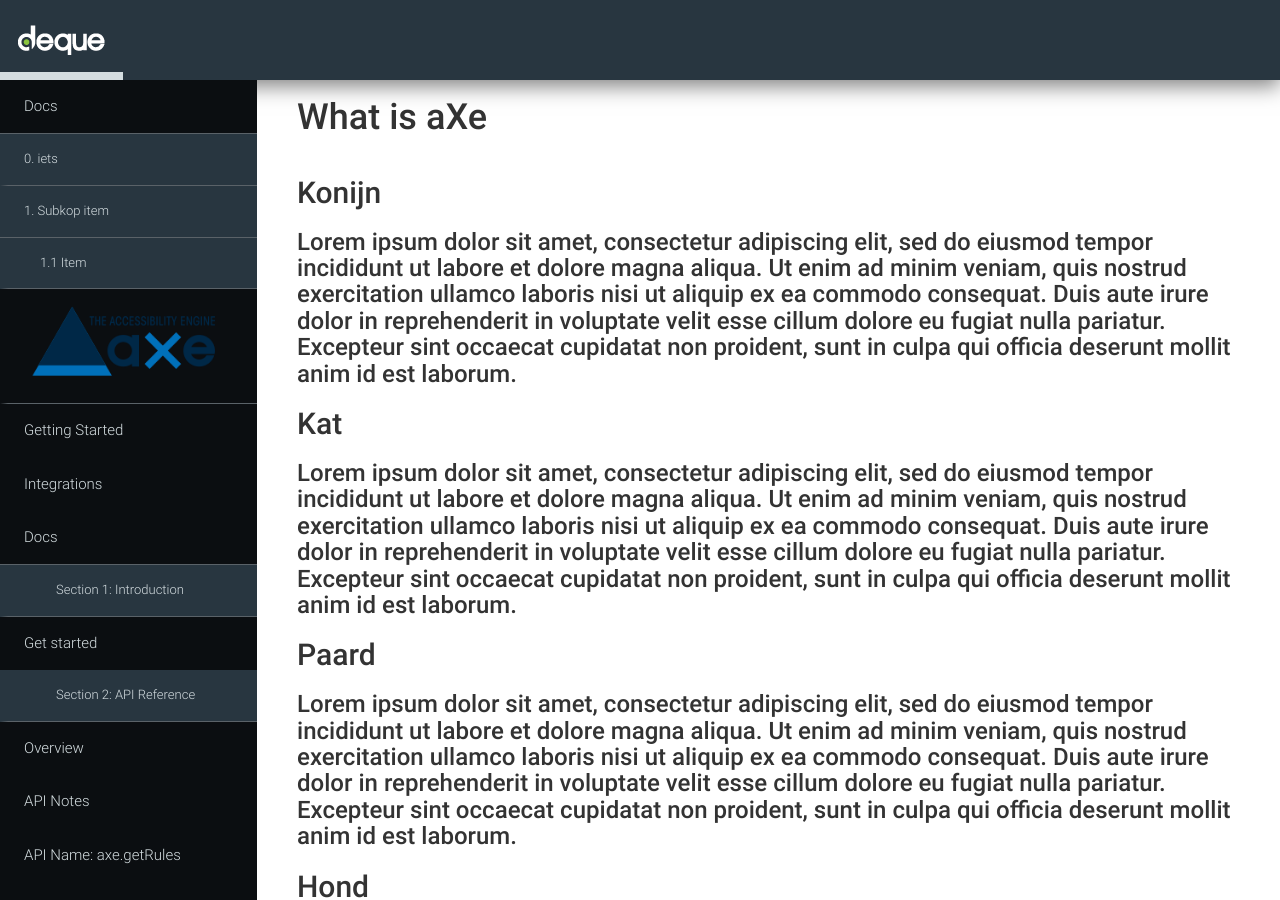
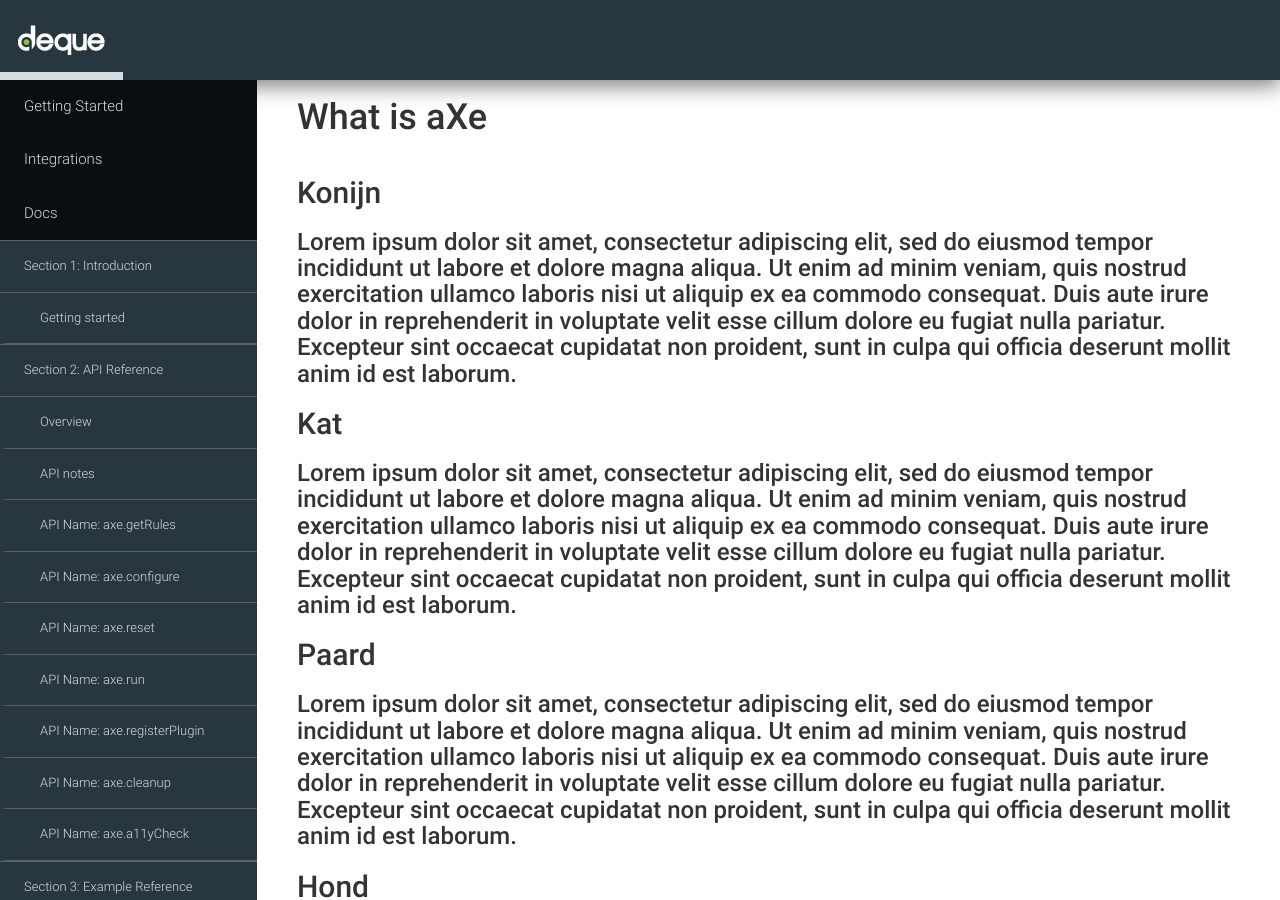
Before and after one commit to dequelabs/axe-website, a Jekyll site: the page built from index.html, in a window 1280 px wide. Built offline with Jekyll 4.4.1, drawn with Linux system fonts in a browser that asks for light colours.

Commit message:
Links and names included

```diff
--- a/_includes/navbar.html
+++ b/_includes/navbar.html
@@ -1,16 +1,47 @@
 <nav>
 <ul class="dqpl-side-bar dqpl-main-nav">
-    <li class="dqpl-subnav"><a href="/"> Docs </a>
+    <li class="dqpl-subnav"><a href="/getting-started/index.html">Getting Started</a></li>
+    <li class="dqpl-subnav"><a href="/integrations/index.html">Integrations</a></li>
+    <li class="dqpl-subnav"><a href="/docs/index.html">Docs </a>
       <ul>
-        <li><a href="">0. iets</a></li>
         <li class="dqpl-subnav">
-          <a href="#h2"> 1. Subkop item </a>
+          <a href="#section-1-introduction">Section 1: Introduction</a>
           <ul class="dqpl-submenu" style="display:block">
-            <li><a href="#h3">1.1 Item</a></li>
+            <li><a href="#getting-started">Getting started</a></li>
           </ul>
         </li>
       </ul>
+      <ul>
+          <li class="dqpl-subnav">
+            <a href="#section-2-api-reference">Section 2: API Reference</a>
+              <ul class="dqpl-submenu" style="display:block">
+                <li><a href="#overview">Overview</a></li>
+                <li><a href="#api-notes">API notes</a></li>
+                <li><a href="#api-name-axegetrules">API Name: axe.getRules</a></li>
+                <li><a href="#api-name-axeconfigure">API Name: axe.configure</a></li>
+                <li><a href="#api-name-axereset">API Name: axe.reset</a></li>
+                <li><a href="#api-name-axerun">API Name: axe.run</a></li>
+                <li><a href="#api-name-axeregisterplugin">API Name: axe.registerPlugin</a></li>
+                <li><a href="#api-name-axecleanup">API Name: axe.cleanup</a></li>
+                <li><a href="#api-name-axea11ycheck">API Name: axe.a11yCheck</a></li>
+              </ul>
+          </li>
+      </ul>
+      <ul>
+          <li class="dqpl-subnav">
+            <a href="#section-3-example-reference">Section 3: Example Reference</a>
+              <ul class="dqpl-submenu" style="display:block">
+                <li><a href="#h3">1.1 Item</a></li>
+              </ul>
+          </li>
+       </ul>
     </li>
+    <li class="dqpl-subnav"><a href="/about/index.html">About</a></li>
+    <li class="dqpl-subnav"><a href="/community/index.html">Community</a></li>
+
+
+
+
 
     <li class="dqpl-branding" role="menuitem" tabindex="0">
       <a href="/" tabindex="-1">
```
